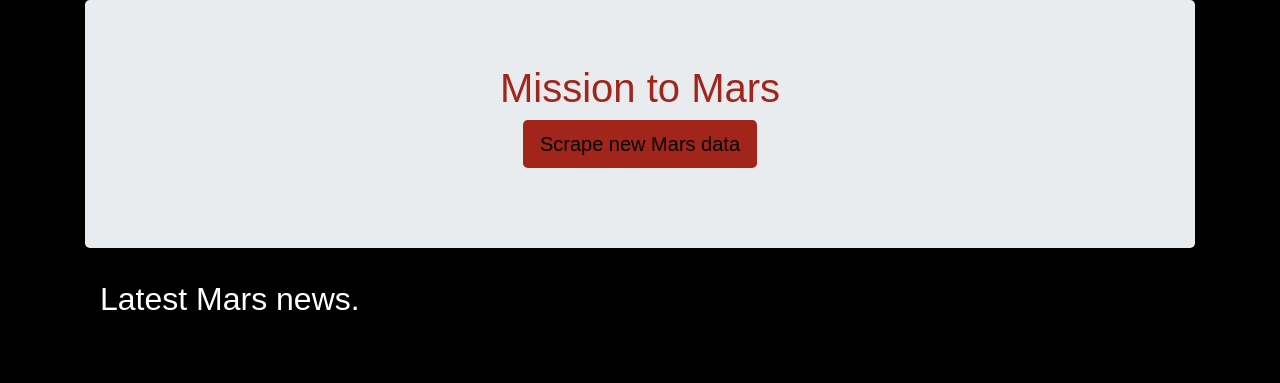
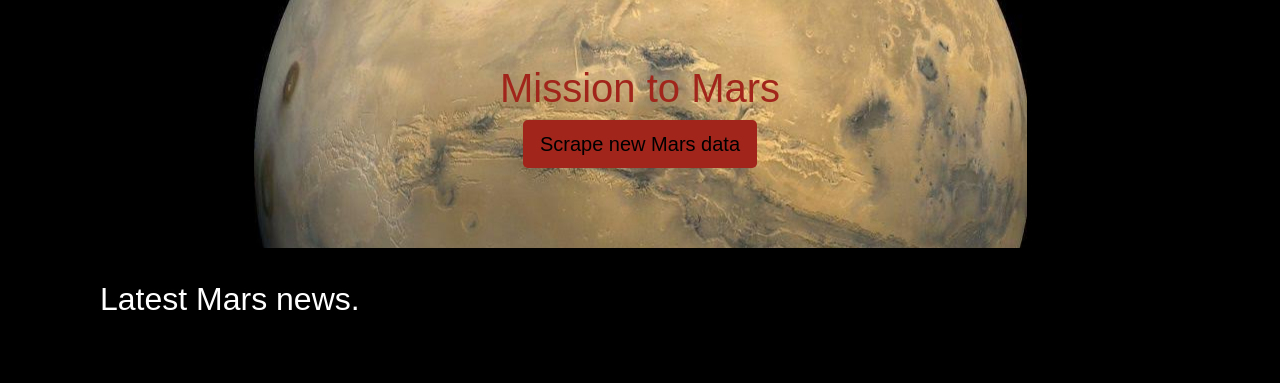
Before and after one commit to fcoba/Web-Scraping, a Flask app: template templates/index.html in a window 1280 px wide. Shown: the top 383 px of the page. Run offline with Flask 2, Linux system fonts and the light colour scheme; the template is opened without the code that fills it, so the values that code supplies are empty; some libraries are stand-ins or nearby versions; some web fonts are replaced.

Commit message:
Changed the image behind the Mission to Mars title to be more globe like

```diff
--- a/static/style.css
+++ b/static/style.css
@@ -37,3 +37,9 @@ table, td, th {
     border: 2px solid white;
     margin: 8px;
 }
+
+.jumbotron {
+    background: #000000 url("./Mars.jpg") no-repeat bottom left;
+    background-position: center;
+    overflow: auto;
+  }
--- a/templates/index.html
+++ b/templates/index.html
@@ -17,8 +17,8 @@
 <body style="font-family: 'Marvel', sans-serif;">
   <div class="container">
 
-    <div class="jumbotron text-center">
-      <h1>Mission to Mars</h1>
+    <div class="jumbotron text-center mars_image">
+      <h1 style="">Mission to Mars</h1>
       <p>
         <a class="button btn btn-lg" href="/scrape" role="button">Scrape new Mars data</a>
       </p>
```
Also changed, not shown: static/Mars.jpg (added).
